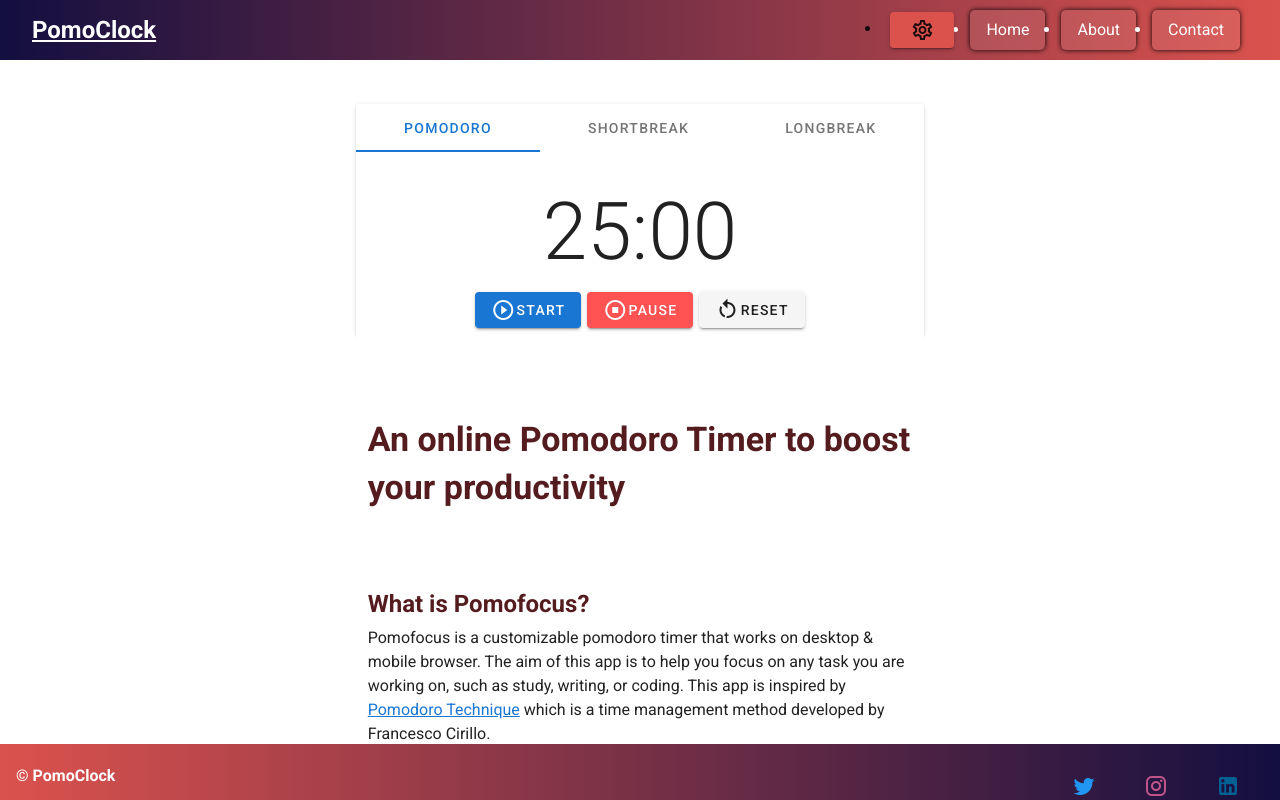
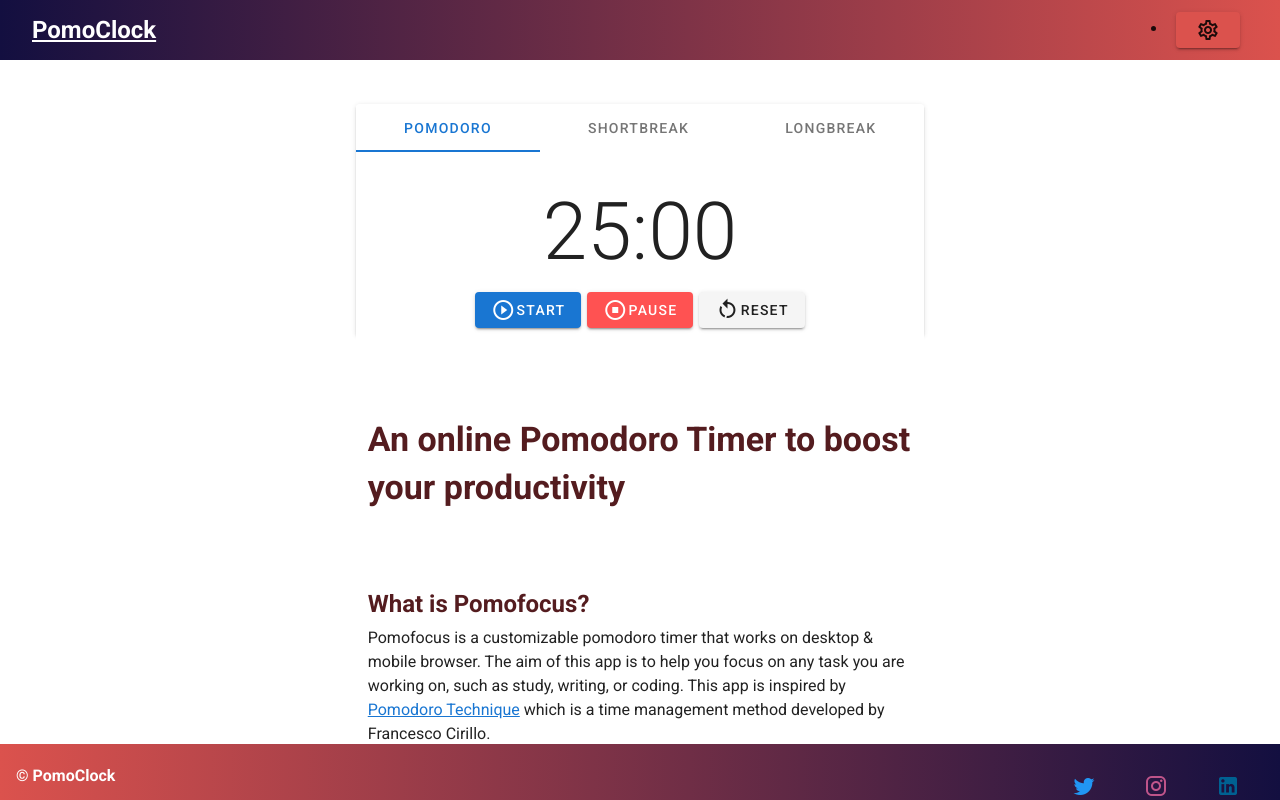
Before and after one commit to waledagne/PomodoroFocus, a Vue app: page / in a window 1280 px wide. Shown: the top 800 px of the page. Built offline with nearby package versions, Linux system fonts and the light colour scheme.

Commit message:
description component update

```diff
--- a/src/components/Nav.vue
+++ b/src/components/Nav.vue
@@ -10,7 +10,7 @@
     <v-icon>mdi-cog-outline</v-icon>
           </v-btn>
         </li>
-         <li class="nav-item">
+         <!-- <li class="nav-item">
                  Home
         </li>
         <li class="nav-item">
@@ -18,7 +18,7 @@
         </li>
         <li class="nav-item">
          Contact
-        </li>
+        </li> -->
       </ul>
     </nav>
     </div>
```
Also changed, not shown: src/components/Description.vue (+0 -22 lines).
